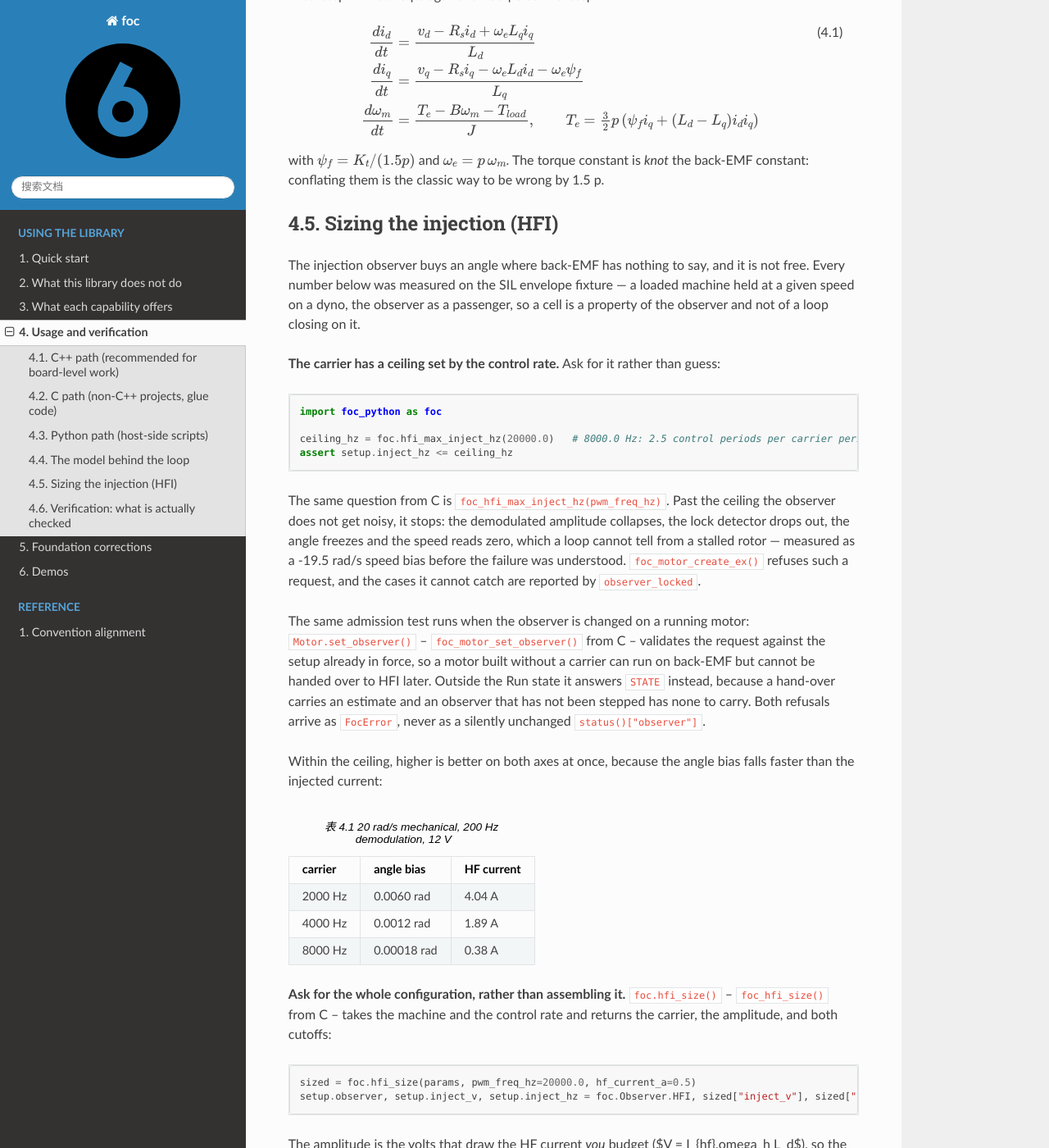
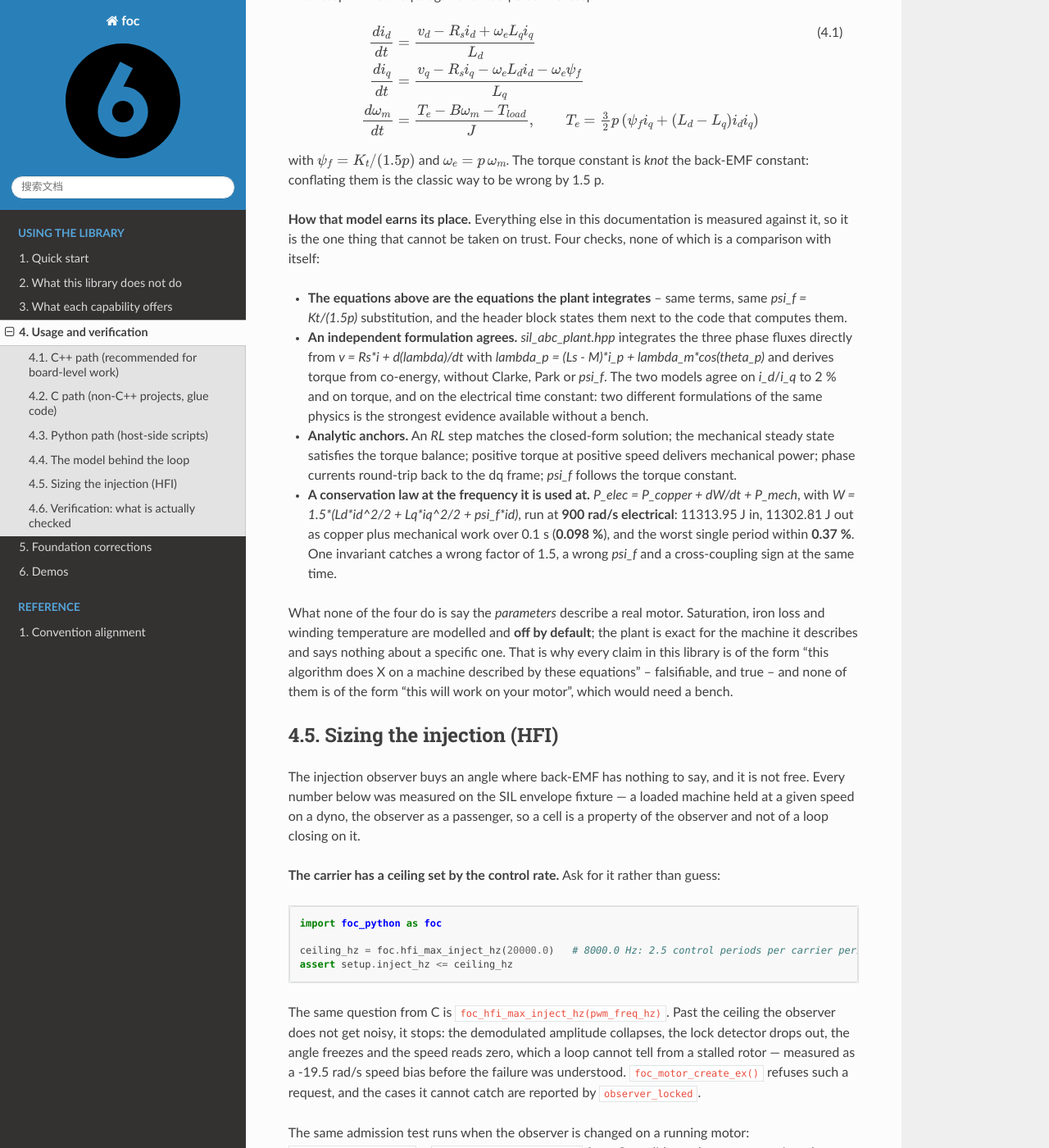
Before and after one commit to zc0718/foc, a Sphinx documentation site: the page built from docs/sphinx/source/usage.rst, in a window 1280 px wide and 1400 px high, scrolled down 1821 px. Shown: the whole window at 82% size. Built offline with Sphinx 7.4.7 and the Read the Docs theme 3.1.0, drawn with Linux system fonts in a browser that asks for light colours.

Commit message:
feat(:sparkles:): measure the high-speed regime where the limits are, and certify the model it all stands on
3.3 closes the plan's last open row, and it is the first increment whose most important case is about the *plant* rather
than about an algorithm -- because the question that prompted it was whether the model is the library's foundation and
whether it is unshakeable.

The foundation, measured as an identity rather than as agreement between two models: `P_elec = P_copper + dW/dt + P_mech`
at **900 rad/s electrical**, with the rotor held on a dyno and the operating point ramped so the stored-energy term is
exercised. Over 0.1 s: 11313.95 J in, 11302.81 J out as copper plus mechanical work (**0.098 %**), worst single period
**0.37 %** of the instantaneous electrical power. One invariant that catches a wrong factor of 1.5, a wrong `psi_f` and a
cross-coupling sign at the same time.

The high-speed regime itself:
- the naive `v_max / psi_f` ceiling is **2910 rad/s**; the machine's own steady state reaches **2794** -- 4 % less, because
  the d-axis drop `we*Lq*iq` is part of the bus. Both from bisecting the voltage that holds the operating point.
- weakening by `id = -2 A` lifts the ceiling to **3320**, a factor of **1.188** where the flux ratio promises 1.202: the
  weakening current's own d-axis voltage eats part of the margin it buys. That shortfall is the finding, not an error.
- the sampling effect is a function of samples per electrical cycle, not of speed: 0.121 rad mean at 200 rad/s and 0.080 at
  600 at the same 40 samples per cycle, and 0.380 (4.7x) at 8. The open-loop flux observer's own **~0.1 rad bias** is
  published as a boundary instead of being asserted away.

Two of mine in the ledger. A-22: the first ceiling case compared the flux ratio with the ceiling ratio (inverses) and
expected the weakened point to need *more* voltage than the unweakened one needed at the old ceiling -- both assertions
failed with numbers that contradicted the claim rather than the model. C-11: the sampling case carried a 0.02 rad bound I
had invented rather than measured; the integrator's bias is 0.121 rad and the criterion is now the ratio effect that is
actually there.

Case count 523 -> 526; the model's four independent certificates and the one thing none of them does are now written next
to the equations they support.

```diff
--- a/docs/sphinx/source/usage.rst
+++ b/docs/sphinx/source/usage.rst
@@ -108,6 +108,28 @@ with fixed-step RK4 at 10 µs against a 100 µs control step:
 
 with :math:`\psi_f = K_t / (1.5 p)` and :math:`\omega_e = p\,\omega_m`. The torque constant is
 *knot* the back-EMF constant: conflating them is the classic way to be wrong by 1.5 p.
+
+**How that model earns its place.** Everything else in this documentation is measured against it, so it is the one thing
+that cannot be taken on trust. Four checks, none of which is a comparison with itself:
+
+- **The equations above are the equations the plant integrates** -- same terms, same `psi_f = Kt/(1.5p)` substitution, and
+  the header block states them next to the code that computes them.
+- **An independent formulation agrees.** `sil_abc_plant.hpp` integrates the three phase fluxes directly from
+  `v = Rs*i + d(lambda)/dt` with `lambda_p = (Ls - M)*i_p + lambda_m*cos(theta_p)` and derives torque from co-energy,
+  without Clarke, Park or `psi_f`. The two models agree on `i_d`/`i_q` to 2 % and on torque, and on the electrical time
+  constant: two different formulations of the same physics is the strongest evidence available without a bench.
+- **Analytic anchors.** An `RL` step matches the closed-form solution; the mechanical steady state satisfies the torque
+  balance; positive torque at positive speed delivers mechanical power; phase currents round-trip back to the dq frame;
+  `psi_f` follows the torque constant.
+- **A conservation law at the frequency it is used at.** `P_elec = P_copper + dW/dt + P_mech`, with
+  `W = 1.5*(Ld*id^2/2 + Lq*iq^2/2 + psi_f*id)`, run at **900 rad/s electrical**: 11313.95 J in, 11302.81 J out as copper
+  plus mechanical work over 0.1 s (**0.098 %**), and the worst single period within **0.37 %**. One invariant catches a
+  wrong factor of 1.5, a wrong `psi_f` and a cross-coupling sign at the same time.
+
+What none of the four do is say the *parameters* describe a real motor. Saturation, iron loss and winding temperature are
+modelled and **off by default**; the plant is exact for the machine it describes and says nothing about a specific one.
+That is why every claim in this library is of the form "this algorithm does X on a machine described by these equations"
+-- falsifiable, and true -- and none of them is of the form "this will work on your motor", which would need a bench.
 
 _`Sizing the injection (HFI)`
 -----------------------------------
```
Also changed, not shown: other parts of docs/sphinx/source/usage.rst (+1 -1 lines), docs/sphinx/source/boundaries.rst (+13 -0 lines), docs/sphinx/source/foundation-log.rst (+21 -0 lines), 1 other file.
